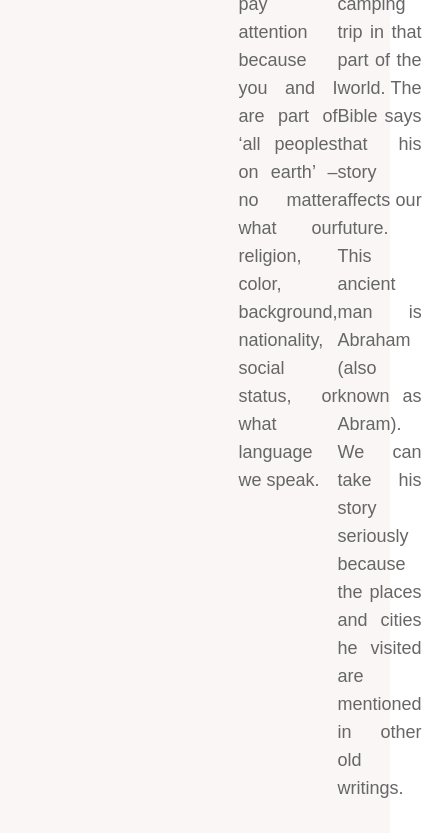
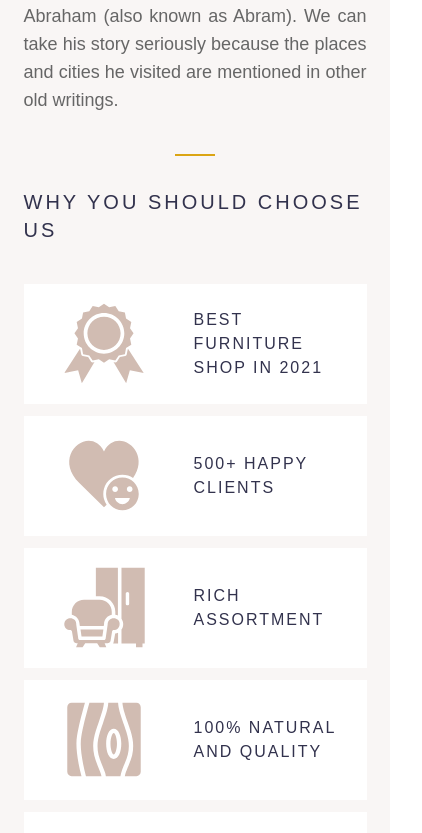
Before and after one commit to SilenceHide/Una-Projects, a Next.js app: page /about in a window 390 px wide. Shown: the part 1156-1989 px from the top of the page, 422 px wide, since content can reach past the window. Built offline with nearby package versions, Linux system fonts and the light colour scheme.

Commit message:
complete about

```diff
--- a/src/pages/about.tsx
+++ b/src/pages/about.tsx
@@ -588,7 +588,7 @@ export default function About() {
         </div>
       </header>
 
-      <main className="main-about lg:pt-10 pt-24 pb-[100px] bg-main-bg-color ">
+      <main className="main-about lg:pt-10 pt-24 lg:pb-[100px] pb-10 bg-main-bg-color ">
         <div className="container">
           <div className="about_wrapper flex flex-col">
             <div className="about_breadcrumbs flex items-center gap-2">
@@ -610,10 +610,10 @@ export default function About() {
                 About
               </h1>
             </div>
-            <div className="about_main-wrapper w-full pb-[100px] mt-[60px] flex flex-col items-center">
-              <div className="about_header-img_wrapper max-w-[1640px] w-full md:h-[600px] h-[280px] bg-disable-text-color border-[10px] border-white"></div>
-              <div className="about_header_journal-wrapper flex justify-between mt-[100px]">
-                <h1 className="about_header_journal-title flex basis-[30%] tracking-[3px] uppercase font-medium text-3xl">
+            <div className="about_main-wrapper w-full lg:pb-[100px] pb-14 lg:mt-[60px] mt-10 flex flex-col items-center">
+              <div className="about_header-img_wrapper max-w-[1640px] w-full md:h-[740px] h-[280px] bg-disable-text-color border-[10px] border-white"></div>
+              <div className="about_header_journal-wrapper flex lg:flex-row flex-col justify-between lg:mt-[100px] mt-[40px] lg:gap-0 gap-8">
+                <h1 className="about_header_journal-title flex basis-[30%] tracking-[3px] uppercase font-medium lg:text-3xl text-xl">
                   Focus on Canada An introduction to Canada in intermediate-level English
                 </h1>
                 <p className="about_header_journal-desc flex basis-[30%] text-lg text-sub-text-color text-justify">
@@ -631,13 +631,13 @@ export default function About() {
                   places and cities he visited are mentioned in other old writings.
                 </p>
               </div>
-              <div className="about_feature-wrapper mt-[100px] flex flex-col items-center">
+              <div className="about_feature-wrapper lg:mt-[100px] mt-[40px] flex flex-col items-center">
                 <div className="about_divider w-10 h-[2px] bg-accent-color"></div>
-                <h2 className="about_middle-title mt-8 md:text-3xl text-xl font-medium tracking-[3px] uppercase max-w-[660px] text-center">
+                <h2 className="about_feature-title mt-8 md:text-3xl text-xl font-medium tracking-[3px] uppercase max-w-[660px] lg:text-center">
                   why you should choose us
                 </h2>
                 <div className="about_feature_inner-wrapper mt-10 flex items-center gap-3 flex-wrap justify-center">
-                  <div className="about_feature_box bg-white flex items-center max-w-[400px] w-[400px] h-[140px] p-[10px] group/about_feature hover:shadow-main-box-shadow transition-all duration-300">
+                  <div className="about_feature_box bg-white flex items-center xs:max-w-[400px] max-w-[343px] xs:w-[400px] w-[343px] xs:h-[140px] h-[120px] p-[10px] group/about_feature hover:shadow-main-box-shadow transition-all duration-300">
                     <div className="about_feature_box-logo_wrapper transition-all duration-300 visible min-w-[140px] w-[140px] mr-5 group-hover/about_feature:min-w-0 group-hover/about_feature:visible group-hover/about_feature:mr-0 group-hover/about_feature:w-0">
                       <Image
                         src={"/about-logo/award-icon.svg"}
@@ -656,11 +656,11 @@ export default function About() {
                         className="about_feature-logo "
                       />
                     </div>
-                    <h3 className="about_feature uppercase tracking-[2px] font-medium pr-[10px] text-xl">
+                    <h3 className="about_feature uppercase tracking-[2px] font-medium pr-[10px] xs:text-xl">
                       Best furniture shop in 2021
                     </h3>
                   </div>
-                  <div className="about_feature_box bg-white flex items-center max-w-[400px] w-[400px] h-[140px] p-[10px] group/about_feature hover:shadow-main-box-shadow transition-all duration-300">
+                  <div className="about_feature_box bg-white flex items-center xs:max-w-[400px] max-w-[343px] xs:w-[400px] w-[343px] xs:h-[140px] h-[120px] p-[10px] group/about_feature hover:shadow-main-box-shadow transition-all duration-300">
                     <div className="about_feature_box-logo_wrapper transition-all duration-300 visible min-w-[140px] w-[140px] mr-5 group-hover/about_feature:min-w-0 group-hover/about_feature:visible group-hover/about_feature:mr-0 group-hover/about_feature:w-0">
                       <Image
                         src={"/about-logo/love-icon.svg"}
@@ -679,11 +679,11 @@ export default function About() {
                         className="about_feature-logo "
                       />
                     </div>
-                    <h3 className="about_feature uppercase tracking-[2px] font-medium pr-[10px] text-xl">
+                    <h3 className="about_feature uppercase tracking-[2px] font-medium pr-[10px] xs:text-xl">
                       500+ happy clients
                     </h3>
                   </div>
-                  <div className="about_feature_box bg-white flex items-center max-w-[400px] w-[400px] h-[140px] p-[10px] group/about_feature hover:shadow-main-box-shadow transition-all duration-300">
+                  <div className="about_feature_box bg-white flex items-center xs:max-w-[400px] max-w-[343px] xs:w-[400px] w-[343px] xs:h-[140px] h-[120px] p-[10px] group/about_feature hover:shadow-main-box-shadow transition-all duration-300">
                     <div className="about_feature_box-logo_wrapper transition-all duration-300 visible min-w-[140px] w-[140px] mr-5 group-hover/about_feature:min-w-0 group-hover/about_feature:visible group-hover/about_feature:mr-0 group-hover/about_feature:w-0">
                       <Image
                         src={"/about-logo/forniture-icon.svg"}
@@ -702,11 +702,11 @@ export default function About() {
                         className="about_feature-logo "
                       />
                     </div>
-                    <h3 className="about_feature uppercase tracking-[2px] font-medium pr-[10px] text-xl">
+                    <h3 className="about_feature uppercase tracking-[2px] font-medium pr-[10px] xs:text-xl">
                       rich assortment
                     </h3>
                   </div>
-                  <div className="about_feature_box bg-white flex items-center max-w-[400px] w-[400px] h-[140px] p-[10px] group/about_feature hover:shadow-main-box-shadow transition-all duration-300">
+                  <div className="about_feature_box bg-white flex items-center xs:max-w-[400px] max-w-[343px] xs:w-[400px] w-[343px] xs:h-[140px] h-[120px] p-[10px] group/about_feature hover:shadow-main-box-shadow transition-all duration-300">
                     <div className="about_feature_box-logo_wrapper transition-all duration-300 visible min-w-[140px] w-[140px] mr-5 group-hover/about_feature:min-w-0 group-hover/about_feature:visible group-hover/about_feature:mr-0 group-hover/about_feature:w-0">
                       <Image
                         src={"/about-logo/wood-icon.svg"}
@@ -725,11 +725,11 @@ export default function About() {
                         className="about_feature-logo "
                       />
                     </div>
-                    <h3 className="about_feature uppercase tracking-[2px] font-medium pr-[10px] text-xl">
+                    <h3 className="about_feature uppercase tracking-[2px] font-medium pr-[10px] xs:text-xl">
                       100% natural and quality
                     </h3>
                   </div>
-                  <div className="about_feature_box bg-white flex items-center max-w-[400px] w-[400px] h-[140px] p-[10px] group/about_feature hover:shadow-main-box-shadow transition-all duration-300">
+                  <div className="about_feature_box bg-white flex items-center xs:max-w-[400px] max-w-[343px] xs:w-[400px] w-[343px] xs:h-[140px] h-[120px] p-[10px] group/about_feature hover:shadow-main-box-shadow transition-all duration-300">
                     <div className="about_feature_box-logo_wrapper transition-all duration-300 visible min-w-[140px] w-[140px] mr-5 group-hover/about_feature:min-w-0 group-hover/about_feature:visible group-hover/about_feature:mr-0 group-hover/about_feature:w-0">
                       <Image
                         src={"/about-logo/man-icon.svg"}
@@ -748,11 +748,11 @@ export default function About() {
                         className="about_feature-logo "
                       />
                     </div>
-                    <h3 className="about_feature uppercase tracking-[2px] font-medium pr-[10px] text-xl">
+                    <h3 className="about_feature uppercase tracking-[2px] font-medium pr-[10px] xs:text-xl">
                       10+ years of experience
                     </h3>
                   </div>
-                  <div className="about_feature_box bg-white flex items-center max-w-[400px] w-[400px] h-[140px] p-[10px] group/about_feature hover:shadow-main-box-shadow transition-all duration-300">
+                  <div className="about_feature_box bg-white flex items-center xs:max-w-[400px] max-w-[343px] xs:w-[400px] w-[343px] xs:h-[140px] h-[120px] p-[10px] group/about_feature hover:shadow-main-box-shadow transition-all duration-300">
                     <div className="about_feature_box-logo_wrapper transition-all duration-300 visible min-w-[140px] w-[140px] mr-5 group-hover/about_feature:min-w-0 group-hover/about_feature:visible group-hover/about_feature:mr-0 group-hover/about_feature:w-0">
                       <Image
                         src={"/about-logo/design-icon.svg"}
@@ -771,11 +771,11 @@ export default function About() {
                         className="about_feature-logo "
                       />
                     </div>
-                    <h3 className="about_feature uppercase tracking-[2px] font-medium pr-[10px] text-xl">
+                    <h3 className="about_feature uppercase tracking-[2px] font-medium pr-[10px] xs:text-xl">
                       modern design
                     </h3>
                   </div>
-                  <div className="about_feature_box bg-white flex items-center max-w-[400px] w-[400px] h-[140px] p-[10px] group/about_feature hover:shadow-main-box-shadow transition-all duration-300">
+                  <div className="about_feature_box bg-white flex items-center xs:max-w-[400px] max-w-[343px] xs:w-[400px] w-[343px] xs:h-[140px] h-[120px] p-[10px] group/about_feature hover:shadow-main-box-shadow transition-all duration-300">
                     <div className="about_feature_box-logo_wrapper transition-all duration-300 visible min-w-[140px] w-[140px] mr-5 group-hover/about_feature:min-w-0 group-hover/about_feature:visible group-hover/about_feature:mr-0 group-hover/about_feature:w-0">
                       <Image
                         src={"/about-logo/price-icon.svg"}
@@ -794,18 +794,18 @@ export default function About() {
                         className="about_feature-logo "
                       />
                     </div>
-                    <h3 className="about_feature uppercase tracking-[2px] font-medium pr-[10px] text-xl">
+                    <h3 className="about_feature uppercase tracking-[2px] font-medium pr-[10px] xs:text-xl">
                       profitable prices
                     </h3>
                   </div>
                 </div>
               </div>
-              <div className="about_middle-title_wrapper mt-[100px] flex flex-col items-center 2xl:px-[280px] lg:px-[140px] sm:px-[30px] px-4">
+              <div className="about_middle-title_wrapper lg:mt-[100px] mt-[60px] flex flex-col items-center 2xl:px-[280px] lg:px-[140px] sm:px-[30px] px-4">
                 <div className="about_divider w-10 h-[2px] bg-accent-color"></div>
-                <h2 className="about_middle-title mt-8 mb-4 md:text-3xl text-xl font-medium tracking-[3px] uppercase max-w-[660px] text-center">
+                <h2 className="about_middle-title mt-8 mb-4 md:text-3xl text-xl font-medium tracking-[3px] uppercase max-w-[660px] lg:text-center">
                   Conservationists oppose plans to modernise a wind
                 </h2>
-                <p className="about_middle-blog mt-[40px] text-lg text-sub-text-color text-center">
+                <p className="about_middle-blog lg:mt-10 mt-[20px] text-lg text-sub-text-color lg:text-center text-justify">
                   There is something else promised as well. The blessing was not only for Abraham.
                   It says that “all peoples on earth will be blessed through you” (through Abraham).
                   We should pay attention because you and I are part of ‘all peoples on earth’ – no
@@ -886,12 +886,12 @@ export default function About() {
             </div>
           </div>
         </div>
-        <div className="about_instagram bg-main-bg-color md:pt-0 pt-[60px] pb-5 flex flex-col justify-center items-center md:px-8 px-4">
+        <div className="about_instagram bg-main-bg-color pb-5 flex flex-col justify-center items-center md:px-8 px-4">
           <div className="about_divider w-10 h-[2px] bg-accent-color"></div>
           <h2 className="about_middle-title mt-8 mb-4 md:text-3xl text-xl font-medium tracking-[3px] uppercase max-w-[660px] text-center">
             INSTAGRAM INSPIRATION
           </h2>
-          <div className="about-instagram_item-wrapper mt-14 flex md:gap-[10px] gap-[8px] items-center justify-center flex-wrap">
+          <div className="about-instagram_item-wrapper lg:mt-14 mt-10 flex md:gap-[10px] gap-[8px] items-center justify-center flex-wrap">
             <div className="about-instagram_item md:max-w-[364px] max-w-[167px] flex flex-col group/about-instagram_item transition-all duration-300 hover:shadow-main-box-shadow md:mb-0 mb-[-45px] md:static relative hover:z-10">
               <div className="about-instagram_item-img md:w-[364px] md:h-[364px] w-[167px] h-[167px] bg-disable-text-color border-[10px] border-white"></div>
               <div className="about-instagram_item-content bg-white flex items-center justify-between py-3 px-6 invisible opacity-0 group-hover/about-instagram_item:visible group-hover/about-instagram_item:opacity-100 transition-all duration-300">
```
